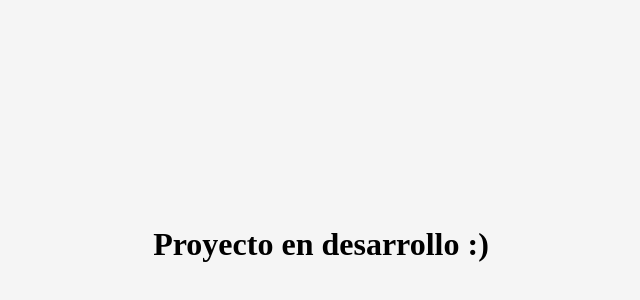
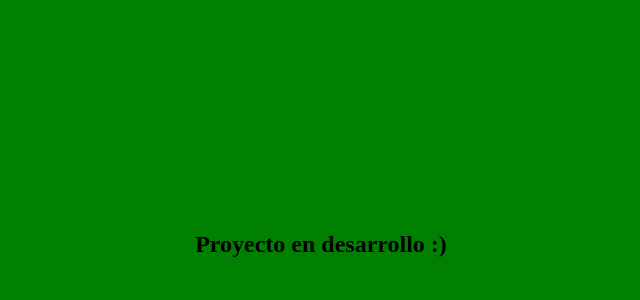
Before and after one commit to LopezPerezJC/santos-reyes-papalo, a plain HTML site: page index.html in a window 1280 px wide. Shown: the part 156-456 px from the top of the page, without its empty margins (319-959 px from the left). Drawn offline with Linux system fonts and the light colour scheme.

Commit message:
actualización estilos index

```diff
--- a/index.html
+++ b/index.html
@@ -8,6 +8,10 @@
     <link rel="stylesheet" href="/vista/css/index.css">
 </head>
 <body>
-    <h1>Proyecto en desarrollo :)</h1>
+    <main>
+        <article>
+            <h1>Proyecto en desarrollo :)</h1>
+        </article>
+    </main>
 </body>
 </html>
--- a/vista/css/index.css
+++ b/vista/css/index.css
@@ -4,11 +4,11 @@
     box-sizing: border-box;
 }
 
-body {
+main {
     display: flex;
     justify-content: center;
     align-items: center;
-    background-color: #f5f5f5;
+    background-color: green;
     height: 100vh;
     width: 100vw;
 }
```
